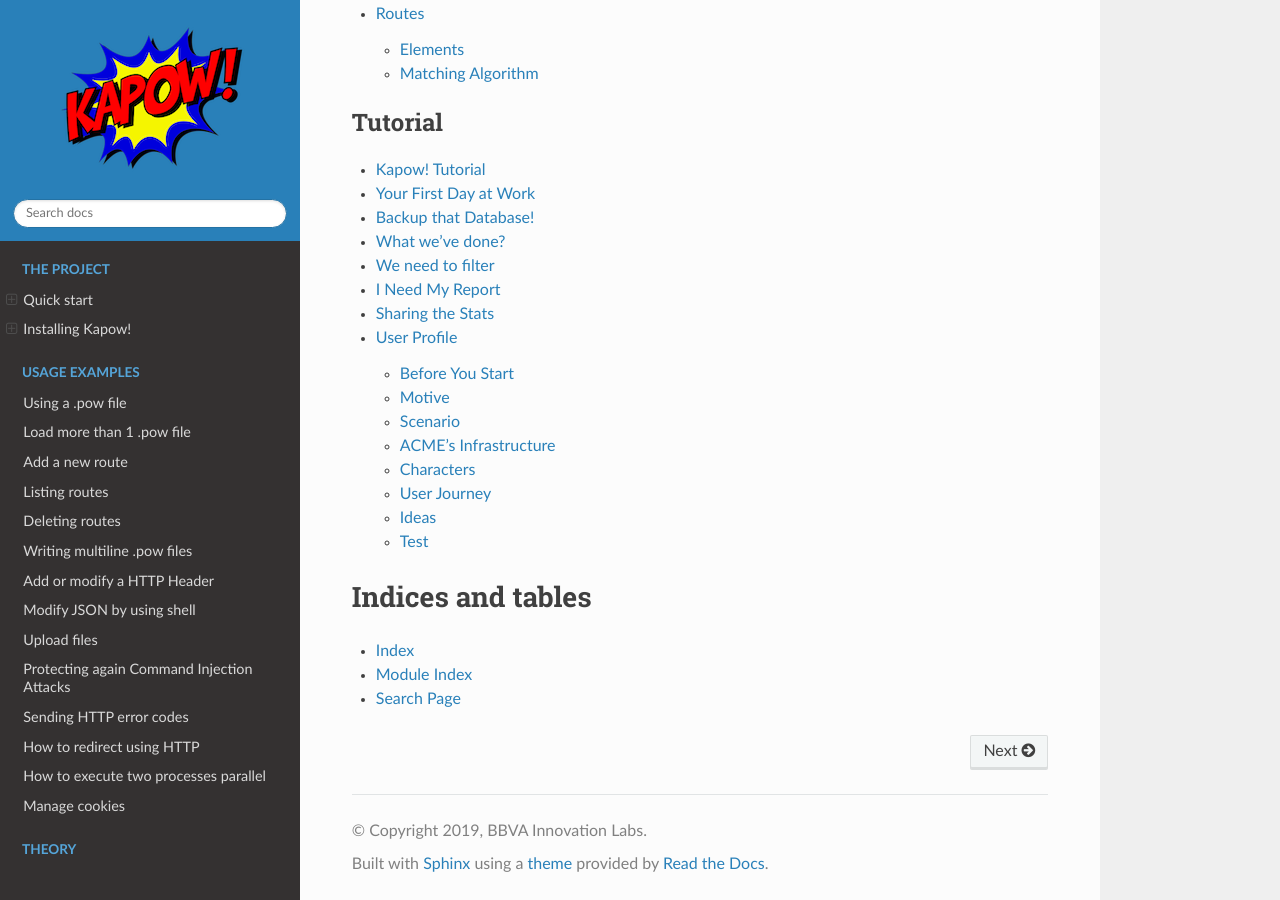
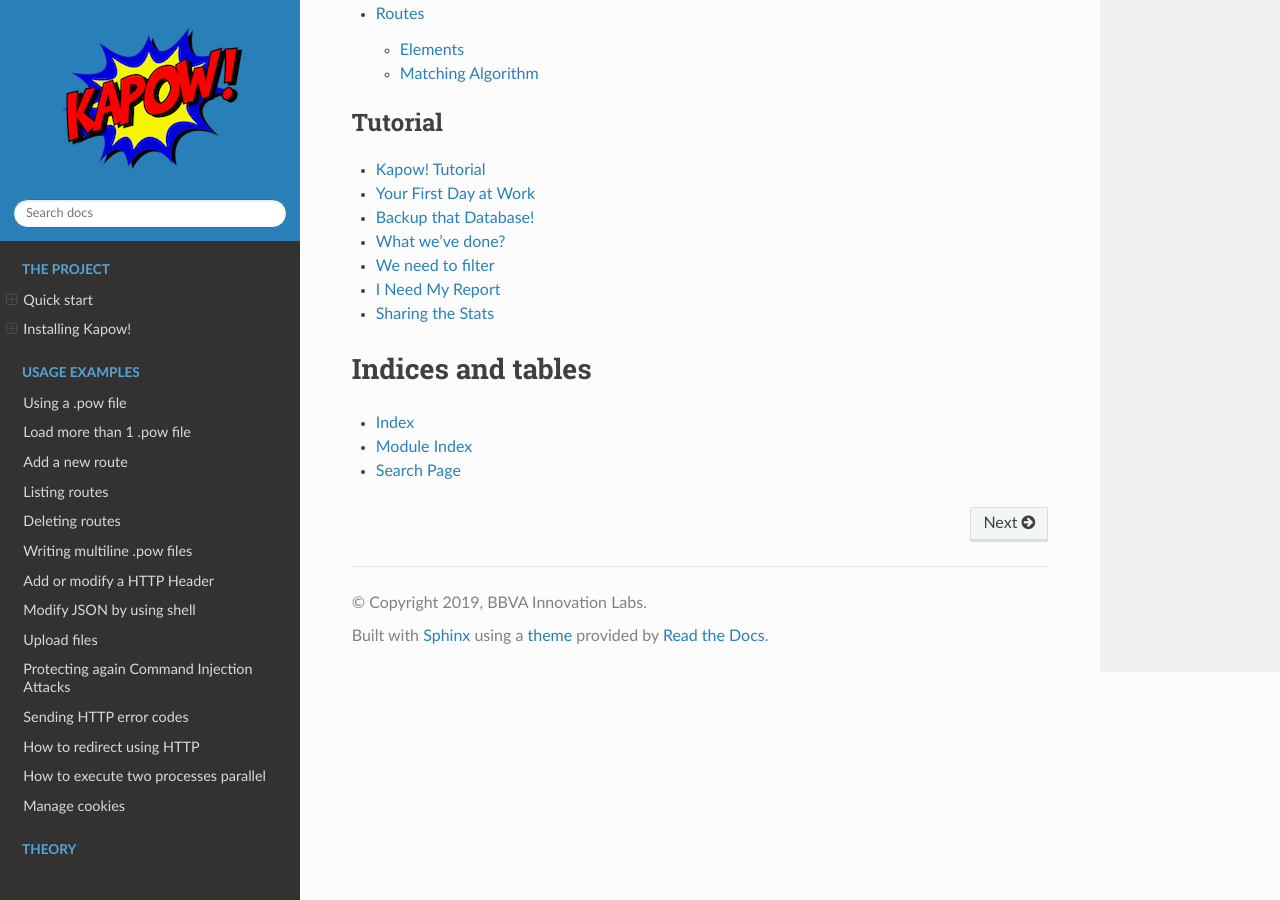
Before and after one commit to BBVA/kapow, a Sphinx documentation site: the page built from docs/source/index.rst, in a window 1280 px wide and 900 px high, scrolled down 2291 px. Built offline with Sphinx 7.4.7 and the Read the Docs theme 2.0.0, drawn with Linux system fonts in a browser that asks for light colours; pages that are not in the unit, such as notebooks, are missing from menus; some of the changed lines change nothing that is shown.

Commit message:
Remove tutorial brainstorming document

```diff
--- a/docs/source/index.rst
+++ b/docs/source/index.rst
@@ -78,7 +78,6 @@ Table of content
    tutorial/tutorial03
    tutorial/tutorial04
    tutorial/tutorial05
-   tutorial/_brainstorm
 
 Indices and tables
 ==================
--- a/docs/source/tutorial/_brainstorm.rst
+++ /dev/null
@@ -1,221 +0,0 @@
-User Profile
-============
-
-Before You Start
-----------------
-
-Needed Skills:
-
-#. Basic Linux
-#. Proficient shell
-#. How HTTP works
-
-Needed Tools:
-
-#. Linux machine
-#. Installed Kapow! distribution
-
-Motive
-------
-
-Use Kapow! to expose some Linux Box internal metrics and actions as an HTTP API for third party users.
-
-Scenario
---------
-
-User is a DevOps at ACME Company.
-
-ACME Company appears to be a conglomerate which produces and sells every product type imaginable.
-
-ACME's Infrastructure
----------------------
-
-- 2 Linux machines
-
-  - Corporate Server
-  - Backup Server
-
-Characters
-----------
-
-- Seasoned Ops
-- Junior Ops
-
-User Journey
-------------
-
-#. Actions over the server. Launch database backup script with an HTTP call.
-
-  - User Learns: Add a route that executes a command locally.
-  - Kapow! Concepts: `kapow route add`
-  - Problem/Motivation: Each time an ACME project is finished it is
-    desirable to make a backup of the entire database.  Given that the
-    database server is a critical machine we don't want to grant SSH
-    access to lowly developers.  The script is fast because the
-    database is small (for now).
-  - pre-Kapow! solution: Launching the script via SSH shell.
-
-    .. code-block:: console
-
-       $ ssh user@server
-       Password:
-       (server)$ ./backup_db.sh
-
-  - Kapow!-enabled solution: Provide an HTTP endpoint that when accessed
-    triggers the run of the backup script.
-
-    .. code-block:: console
-
-       $ kapow route add -X PUT /db/backup -e ./backup_db.sh
-
-    .. code-block:: console
-
-       $ curl -X PUT http://server:8080/db/backup
-
-#. Basic server monitoring
-
-  - User Learns: Execute local commands and output it results to the HTTP body.
-  - Kapow! Concepts: `kapow set /response/body`
-  - Problem/Motivation: The backup script produces a log on /tmp/backup_db.log.
-    We want to share this log over HTTP to give users feedback about the backup
-    process result.
-  - pre-Kapow! solution: SSH into the host + cat /tmp/backup_db.log.
-  - Kapow!-enabled solution: Provide an endpoint that returns the contents of
-    /tmp/backup_db.log.
-
-    .. code-block:: console
-
-       $ cat /tmp/backup_db.log | kapow set /response/body
-
-#. Filter over basic monitoring
-
-  - User Learns: Get a parameter from the user and use it to select the
-    script.
-  - Kapow! Concepts: `kapow get /request/params`
-  - Problem/Motivation: /tmp/backup_db.log keeps growing. It's about 100MB now.
-    The users are fed up already.  We need a way to be more selective in the data
-    we dump.
-  - pre-Kapow! solution: SSH into the host, and then find a way to extract the
-    required data from the log file. It would entitle using some combination of
-    grep, tail, etc.  Or we could provide a bespoke shell script to accomplish
-    this task.
-
-  - Kapow!-enabled solution:
-
-    .. code-block:: sh
-
-       LINES="$(kapow get /request/params/lines)"
-       FILTER="$(kapow get /request/params/filter)"
-       grep "$FILTER" /var/log/backup_db.log \
-         | tail -n"$LINES" \
-         | kapow set /response/body
-
-#. Advanced database monitoring
-
-  - User Learns: Compose complex HTTP responses with more than one local command.
-  - Kapow! Concepts: HEREDOC and subshells
-  - Problem/Motivation: The OPs manager needs to have information about
-    the health status of our servers. And she is always asking to the
-    team to write a report that involves calling several commands.
-  - pre-Kapow! solution: SSH into the server and manually execute the
-    commands, collect the output and write the report.
-  - Kapow!-enabled solution:
-
-    From this:
-
-    .. code-block:: sh
-
-       echo Date: | kapow set /response/body
-       echo ======...==== | kapow set /response/body
-       echo Memory | kapow set /response/body
-       # ...
-
-
-    To this:
-
-    .. code-block:: sh
-
-       kapow set /response/headers/Content-Type text/plain
-       {
-         echo Date:
-         date
-         echo ================================================================================
-         echo Memory:
-         free -m
-         echo ================================================================================
-         echo Load:
-         uptime
-         echo ================================================================================
-         echo Disk:
-         df -h
-       } | kapow set /response/body
-
-#. Share your achievements
-
-  - User Learns: Format a complex HTTP response with JSON format to feed the corporate dashboard.
-  - Kapow! Concepts: backtick interpolation and `kapow set /response/headers`
-  - Problem/Motivation: The OPs manager wants to create a dashboard to
-    see the server health information in real time. She hired a fronted
-    developer to make a nice dashboard application and we need to
-    provide him with the information in a format suitable for display.
-  - pre-Kapow! solution: Write a php/perl/python script to serve this
-  - Kapow!-enabled solution:
-
-    Don't handwrite `JSON`
-
-    .. code-block:: sh
-
-       kapow set /response/body application/json
-       echo "{memory: `free -m`, ...uups...}"  | kapow set /response/body
-
-    Use ``jq``
-
-    .. code-block:: sh
-
-       MEMORY=$(free -m)
-       LOAD=$(uptime)
-       DISK=$(df -h)
-       kapow set /response/body application/json
-       jq -nc --arg memory "$MEMORY" '{"memory": $memory}' | kapow set /response/body
-
-Ideas
------
-
-- /request/params -> Filter the results of a backup query
-- Use redirects to from one Kapow! server to another. I.e: 192.168.1.1/backups/{path:.*} --> 192.168.1.2/<path>
-- /request/files -> Firma el fichero que sube el usuario y te lo devuelve firmado.
-
-
-.. note::
-
-   Add this to serve the webpage that uses the implemented HTTP API
-   kapow route add / -c 'kapow set /resonse/headers/Content-Type text/html ; curl --output - http:// | kapow set /response/body'
-
-
-Test
-----
-
-**User**
-
-  Lorem ipsum dolor sit amet, consetetur sadipscing elitr, sed diam nonumy eirmod
-  tempor invidunt ut labore et dolore magna aliquyam erat, sed diam voluptua. At
-  vero eos et accusam et justo duo dolores et ea rebum. Stet clita kasd gubergren,
-  no sea takimata sanctus est Lorem ipsum dolor sit amet.
-
-**Admin**
-
-  Lorem ipsum dolor sit amet, consetetur sadipscing elitr, sed diam nonumy eirmod
-  tempor invidunt ut labore et dolore magna aliquyam erat, sed diam voluptua. At
-  vero eos et accusam et justo duo dolores et ea rebum. Stet clita kasd gubergren,
-  no sea takimata sanctus est Lorem ipsum dolor sit amet.
-
-**User**
-
-  Lorem ipsum dolor sit amet, consetetur sadipscing elitr, sed diam nonumy eirmod
-  tempor invidunt ut labore et dolore magna aliquyam erat, sed diam voluptua.
-
-  .. code-block:: console
-
-     $ cat something.txt
-
-  Right?
```
